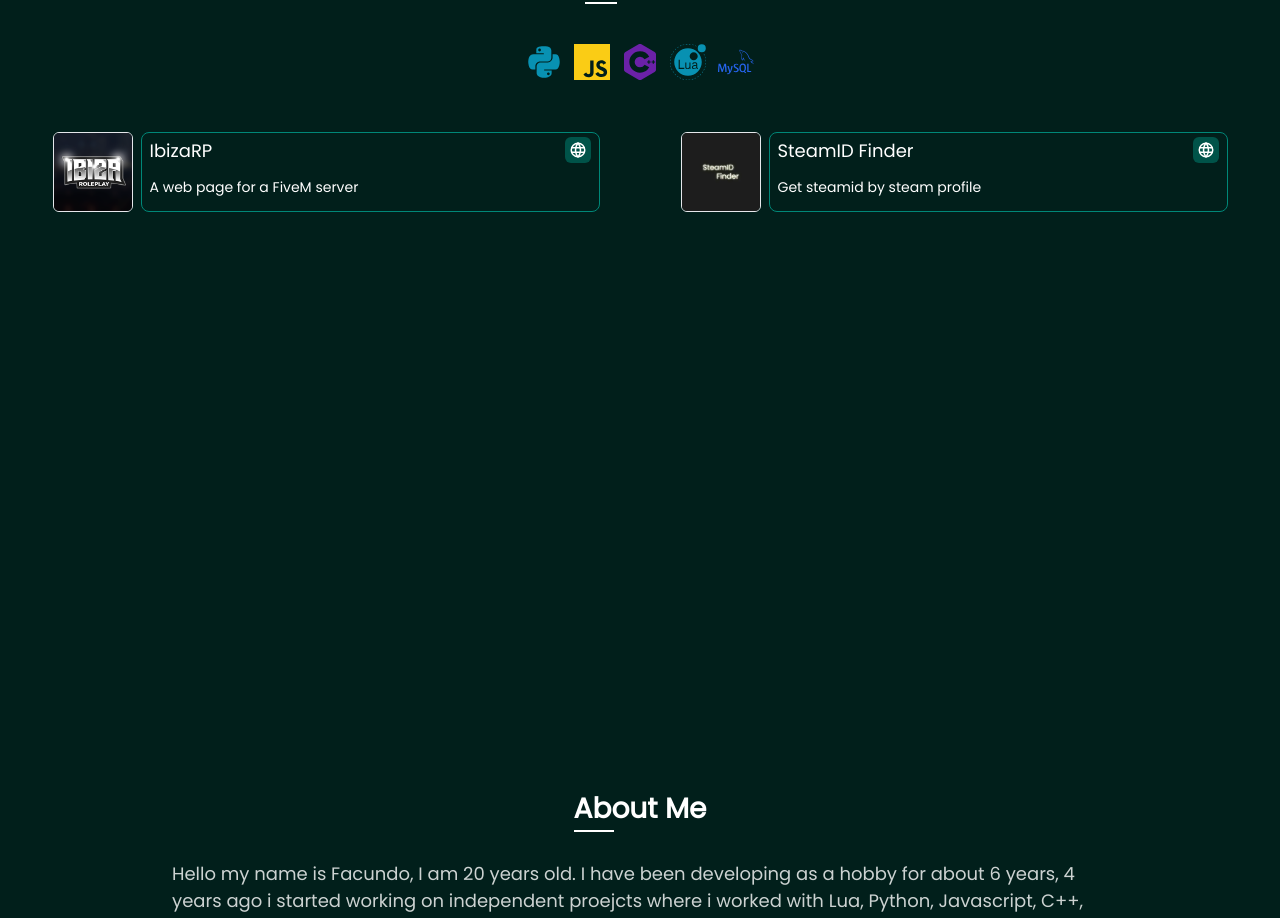
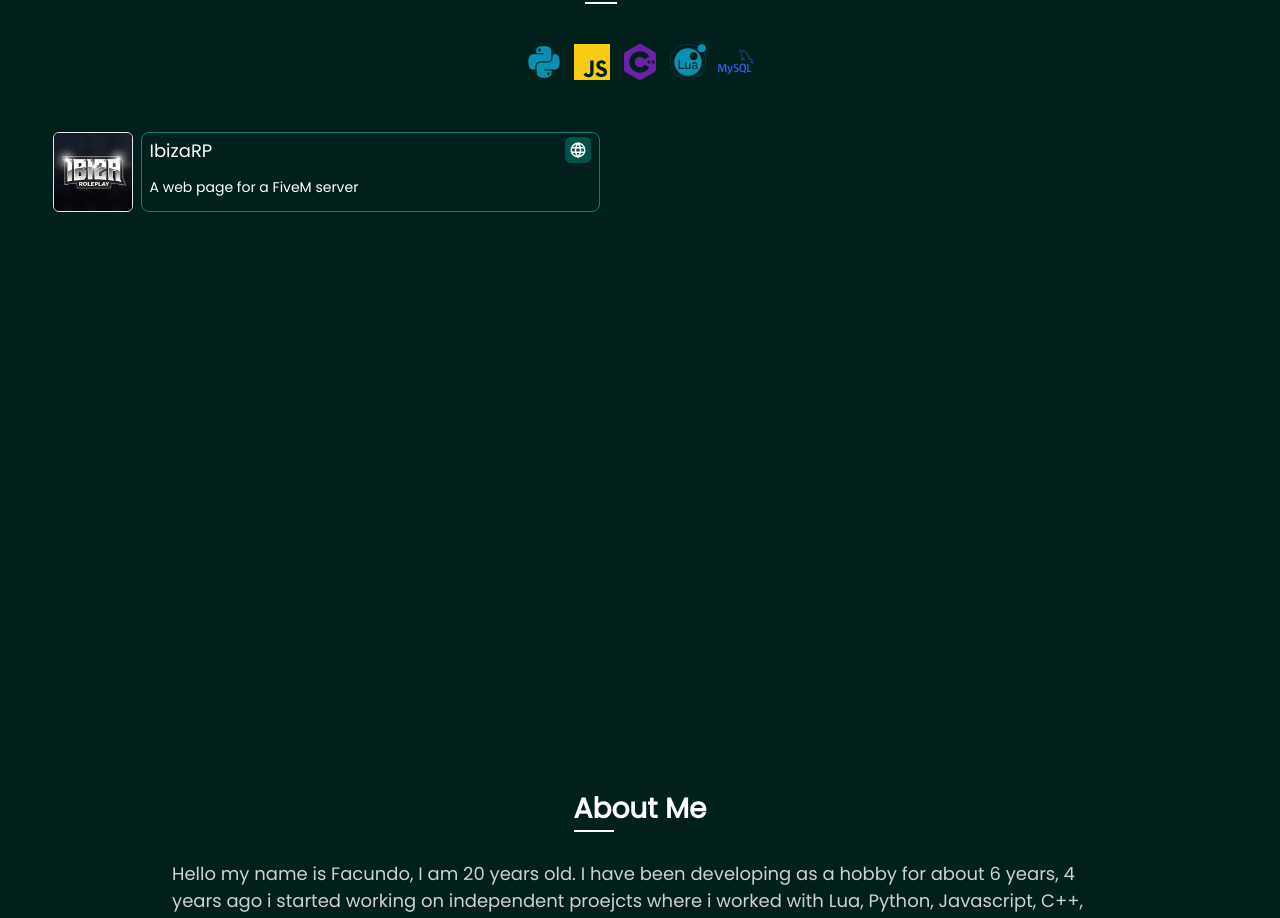
Before and after one commit to HectorFacundoArana/portfolio, a Next.js app: page / in a window 1280 px wide. Shown: the part 864-1782 px from the top of the page. Built offline with nearby package versions, Linux system fonts and the light colour scheme.

Commit message:
Remove one project

```diff
--- a/src/app/page.js
+++ b/src/app/page.js
@@ -58,7 +58,6 @@ export default function Home() {
 
         <article className='flex flex-col h-full sm:grid sm:grid-cols-2 sm:p-4 gap-2 overflow-hidden mb-12'>
           <Project name="IbizaRP" description="A web page for a FiveM server" logo={Ibiza} page_link="https://ibizarp.net/"/>
-          <Project name="SteamID Finder" description="Get steamid by steam profile" logo={SteamIDFinder} page_link="facundoarana.github.io/steamid-finder/"/>
         </article>
 
       </section>
```
